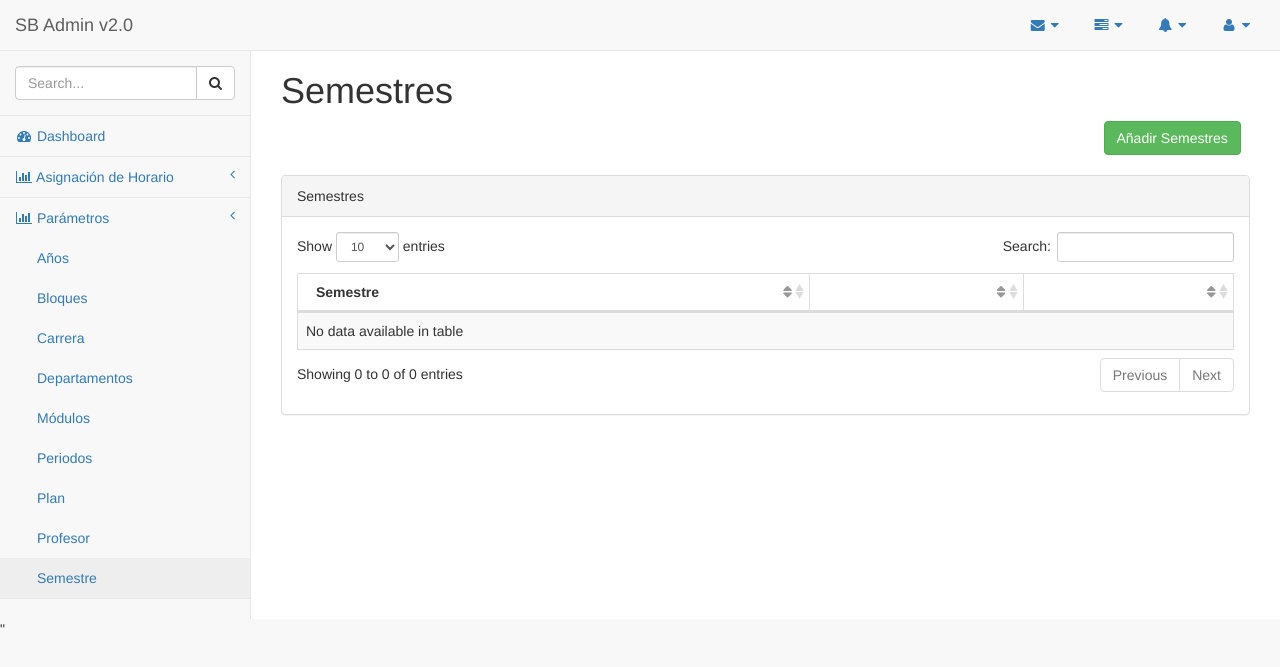
After one commit to hbkfabio/asignacion_horario, a Django app: page /semestre/ in a window 1280 px wide. The commit adds this page. Shown: the top 667 px of the page. Run offline with Django 3.2, Linux system fonts and the light colour scheme; data that the repository does not hold is empty; some libraries are stand-ins or nearby versions.

Commit message:
Se agrega view, form, urls para modulo semestre. Se incluye template para el mismo y se agrega a base.html entrada para el modulo

```diff
--- a/parametros/urls.py
+++ b/parametros/urls.py
@@ -31,7 +31,11 @@ from .views import (
     ProfesorView,
     ProfesorUpdateView,
     ProfesorCreateView,
-    ProfesorDeleteView
+    ProfesorDeleteView,
+    SemestreView,
+    SemestreCreateView,
+    SemestreUpdateView,
+    SemestreDeleteView,
     )
 
 urlpatterns = [
@@ -75,5 +79,9 @@ urlpatterns = [
     url(r'^profesor/add/$', ProfesorCreateView.as_view(), name='profesor-add'),
     url(r'^profesor/edit/(?P<pk>\d+)/$', ProfesorUpdateView.as_view(), name='profesor-edit'),
     url(r'^profesor/(?P<pk>\d+)/delete/$', ProfesorDeleteView.as_view(), name='profesor-delete'),
-
+    #semestre
+    url(r'^semestre/$', SemestreView.as_view(), name='semestre-list'),
+    url(r'^semestre/add/$', SemestreCreateView.as_view(), name='semestre-add'),
+    url(r'^semestre/edit/(?P<pk>\d+)/$', SemestreUpdateView.as_view(), name='semestre-edit'),
+    url(r'^semestre/(?P<pk>\d+)/delete/$', SemestreDeleteView.as_view(), name='semestre-delete'),
 ]
--- a/parametros/views.py
+++ b/parametros/views.py
@@ -17,6 +17,7 @@ from .forms import (
     PeriodoForm,
     BloqueForm,
     ProfesorForm,
+    SemestreForm,
 )
 
 from .models import (
@@ -28,6 +29,7 @@ from .models import (
     Periodo,
     Bloque,
     Profesor,
+    Semestre,
 )
 
 
@@ -339,3 +341,38 @@ class ProfesorDeleteView(ViewDeleteView):
     template_name = "parametros/elimina.html"
     success_message = 'Profesor %(nombre)s ha sido Eliminado'
     success_url = "/profesor/"
+
+class SemestreView(ViewListView):
+    model = Semestre
+    template_name = "parametros/maestro.html"
+    titulo = "Semestres"
+    extra_context = {}
+
+    def get_context_data(self, **kwargs):
+        context = super(SemestreView, self).get_context_data(**kwargs)
+        context['titulo'] = self.titulo
+        return context
+
+
+class SemestreCreateView(ViewCreateView):
+    form_class = SemestreForm
+    template_name = "parametros/form.html"
+    success_message = 'El semestre %(nombre)s ha sido creado'
+    titulo = 'Agregar Semestre'
+    success_url = '/semestre/'
+
+
+class SemestreUpdateView(ViewUpdateView):
+    model = Semestre
+    form_class = SemestreForm
+    template_name = "parametros/form.html"
+    success_message = "El semestre %(nombre)s ha sido actualizado"
+    success_url = "/semestre/"
+
+
+
+class SemestreDeleteView(ViewDeleteView):
+    model = Semestre
+    template_name = "parametros/elimina.html"
+    success_message = 'El semestre %(nombre)s ha sido Eliminado'
+    success_url = "/semestre/"
--- a/templates/base.html
+++ b/templates/base.html
@@ -320,6 +320,9 @@
 				                <li>
                                     <a href="{% url "profesor-list" %}">Profesor</a>
                                 </li>
+                                <li>
+                                    <a href="{% url "semestre-list" %}">Semestre</a>
+                                </li>
                             </ul>
                             <!-- /.nav-second-level -->
                         </li>
--- a/templates/parametros/maestro.html
+++ b/templates/parametros/maestro.html
@@ -56,6 +56,10 @@
         {% include 'parametros/profesor.html' %}
     {% endif %}
 
+    {% if titulo == 'Semestres' %}
+        {% include 'parametros/semestre.html' %}
+    {% endif %}
+
 
 
 <!-- end container -->
--- /dev/null
+++ b/templates/parametros/semestre.html
@@ -0,0 +1,54 @@
+
+{% block content %}
+
+<div class="row">
+
+	<div class="col-lg-12">
+		<div class="header">
+			<h1>{{ titulo }}</h1>
+		    <div class="col-lg-10"></div>
+		    <div class="col-lg-2">
+		        <button class="btn btn-success add">Añadir {{ titulo }}</button>
+		    	<br></br>
+		    </div>
+	    </div>
+    </div>
+
+	<div class="col-lg-12">
+		<div class="panel panel-default">
+			<div class="panel-heading">
+            	{{ titulo }}
+            </div>
+        	<!-- /.panel-heading -->
+            <div class="panel-body">
+		    	<table width="100%" class="table table-striped table-bordered table-hover" id="dataTables-example">
+                    <thead class="thead-default">
+						<tr>
+		      				<th>Semestre</th>
+							<th></th>
+							<th></th>
+        				</tr>
+        			</thead>
+					<tbody>
+					{% for obj in object_list %}
+						<tr>
+							<td>{{ obj.nombre }}</td>
+							<td><p data-placement="top" data-toggle="tooltip" title="Edit"><button class="btn btn-primary btn-xs edit" data-title="Edit" data-toggle="modal" data-target="#edit" value="{{ obj.id }}" ><span class="glyphicon glyphicon-pencil"></span></button></p></td>
+							<td><p data-placement="top" data-toggle="tooltip" title="Delete"><button class="btn btn-danger btn-xs delete" data-title="Delete" data-toggle="modal" data-target="#delete" value="{{ obj.id }}"><span class="glyphicon glyphicon-trash"></span></button></p></td>
+						</tr>
+					{% endfor %}
+					</tbody>
+                </table>
+                <!-- /.table-responsive -->
+
+            </div>
+            <!-- /.panel-body -->
+        </div>
+        <!-- /.panel -->
+    </div>
+    <!-- /.col-lg-12 -->
+</div>
+<!-- /.row -->
+
+
+{% endblock %}
```
Also changed, not shown: parametros/forms.py (+6 -12 lines), templates/horario/listado_horario.html (added, +63 -0 lines). Lines whose indentation alone changed are shown as unchanged.
